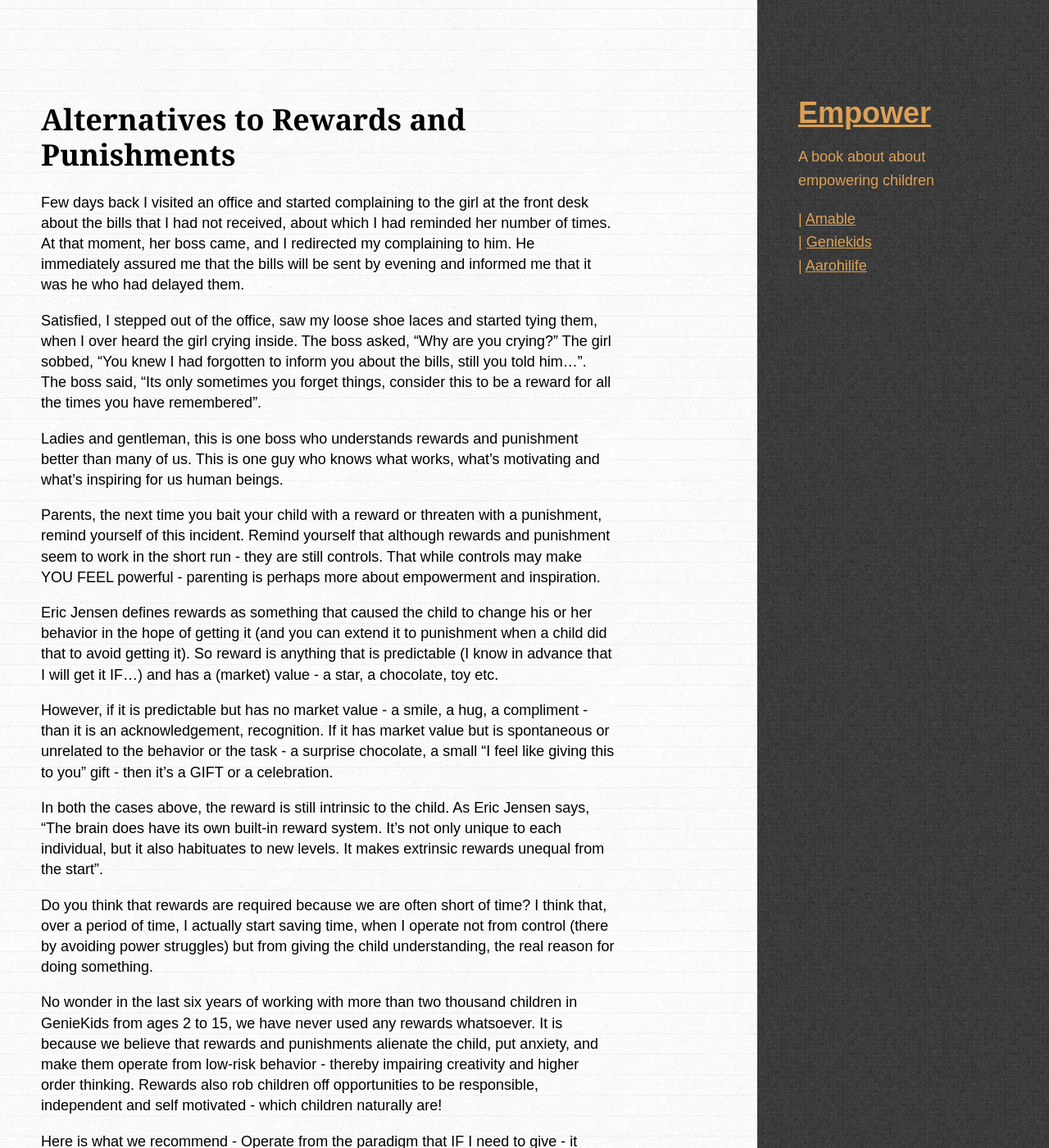
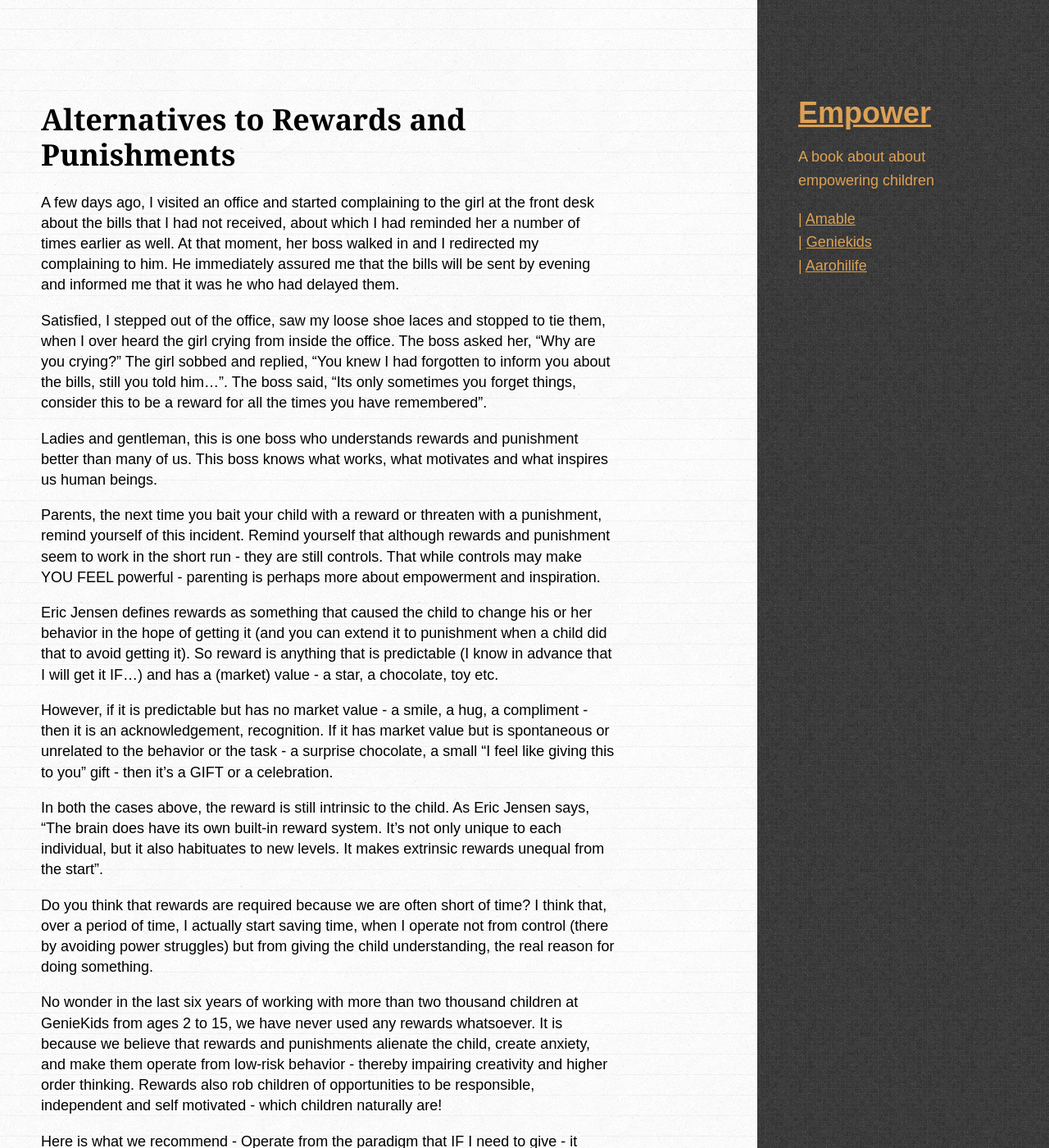
Before and after one commit to amitkaps/empower, a Jekyll site: the page built from _posts/2013-08-10-alternative1.md, in a window 1280 px wide and 1400 px high. Shown: the whole window at 82% size. Built offline with Jekyll 4.4.1, drawn with Linux system fonts in a browser that asks for light colours; some web fonts are replaced; some of the changed text lies outside the part shown.

Commit message:
Update 2013-08-10-alternative1.md

```diff
--- a/_posts/2013-08-10-alternative1.md
+++ b/_posts/2013-08-10-alternative1.md
@@ -5,23 +5,23 @@ permalink: alternative1
 category: discipline
 ---
 
-Few days back I visited an office and started complaining to the girl at the front desk about the bills that I had not received, about which I had reminded her number of times. At that moment, her boss came, and I redirected my complaining to him. He immediately assured me that the bills will be sent by evening and informed me that it was he who had delayed them.
+A few days ago, I visited an office and started complaining to the girl at the front desk about the bills that I had not received, about which I had reminded her a number of times earlier as well. At that moment, her boss walked in and I redirected my complaining to him. He immediately assured me that the bills will be sent by evening and informed me that it was he who had delayed them.
 
-Satisfied, I stepped out of the office, saw my loose shoe laces and started tying them, when I over heard the girl crying inside. The boss asked, "Why are you crying?" The girl sobbed, "You knew I had forgotten to inform you about the bills, still you told him...”. The boss said, "Its only sometimes you forget things, consider this to be a reward for all the times you have remembered".
+Satisfied, I stepped out of the office, saw my loose shoe laces and stopped to tie them, when I over heard the girl crying from inside the office. The boss asked her, "Why are you crying?" The girl sobbed and replied, "You knew I had forgotten to inform you about the bills, still you told him...”. The boss said, "Its only sometimes you forget things, consider this to be a reward for all the times you have remembered".
 
-Ladies and gentleman, this is one boss who understands rewards and punishment better than many of us. This is one guy who knows what works, what's motivating and what's inspiring for us human beings.
+Ladies and gentleman, this is one boss who understands rewards and punishment better than many of us. This boss knows what works, what motivates and what inspires us human beings.
 
 Parents, the next time you bait your child with a reward or threaten with a punishment, remind yourself of this incident. Remind yourself that although rewards and punishment seem to work in the short run - they are still controls. That while controls may make YOU FEEL powerful - parenting is perhaps more about empowerment and inspiration.
 
 Eric Jensen defines rewards as something that caused the child to change his or her behavior in the hope of getting it (and you can extend it to punishment when a child did that to avoid getting it). So reward is anything that is predictable (I know in advance that I will get it IF...) and has a (market) value - a star, a chocolate, toy etc.
 
-However, if it is predictable but has no market value - a smile, a hug, a compliment - than it is an acknowledgement, recognition. If it has market value but is spontaneous or unrelated to the behavior or the task - a surprise chocolate, a small "I feel like giving this to you" gift - then it's a GIFT or a celebration.
+However, if it is predictable but has no market value - a smile, a hug, a compliment - then it is an acknowledgement, recognition. If it has market value but is spontaneous or unrelated to the behavior or the task - a surprise chocolate, a small "I feel like giving this to you" gift - then it's a GIFT or a celebration.
 
 In both the cases above, the reward is still intrinsic to the child. As Eric Jensen says, "The brain does have its own built-in reward system. It's not only unique to each individual, but it also habituates to new levels. It makes extrinsic rewards unequal from the start".
 
 Do you think that rewards are required because we are often short of time? I think that, over a period of time, I actually start saving time, when I operate not from control (there by avoiding power struggles) but from giving the child understanding, the real reason for doing something.
 
-No wonder in the last six years of working with more than two thousand children in GenieKids from ages 2 to 15, we have never used any rewards whatsoever. It is because we believe that rewards and punishments alienate the child, put anxiety, and make them operate from low-risk behavior - thereby impairing creativity and higher order thinking. Rewards also rob children off opportunities to be responsible, independent and self motivated - which children naturally are!
+No wonder in the last six years of working with more than two thousand children at GenieKids from ages 2 to 15, we have never used any rewards whatsoever. It is because we believe that rewards and punishments alienate the child, create anxiety, and make them operate from low-risk behavior - thereby impairing creativity and higher order thinking. Rewards also rob children of opportunities to be responsible, independent and self motivated - which children naturally are!
 
 Here is what we recommend - Operate from the paradigm that IF I need to give - it should not be both predictable and have market value.
 
@@ -33,6 +33,6 @@ Eschew rewards by working on the real reason for the child to behave in a certai
 
 Finally, instead of rewards, see if you would like to use some of these: Challenge (I think you can make this room look like a masterpiece); Novelty (lets hum and brush); Choices (would you like to talk softly now or finish work and then talk); Empathy (I agree sometimes its tough to finish one's glass of milk");Feelings (How would you feel once you finish this); Positive feedback (Its impressive how you are putting in hard work into your swimming);Hope (At this rate you will soon finish this);Positive beliefs (You are a champ or a fast learner);
 
-Role Modeling and 'I' language (I am going to do my work neatly); and finally Inspiration like the boss above, who I would like to work under!
+Role Modeling and 'I' language (I am going to do my work neatly); and finally Inspiration like the boss in the above example, who I would like to work with!
 
 So is disciplining about putting a carrot in front of the pony or about giving the leash itself to the horse? Think about it!
```
